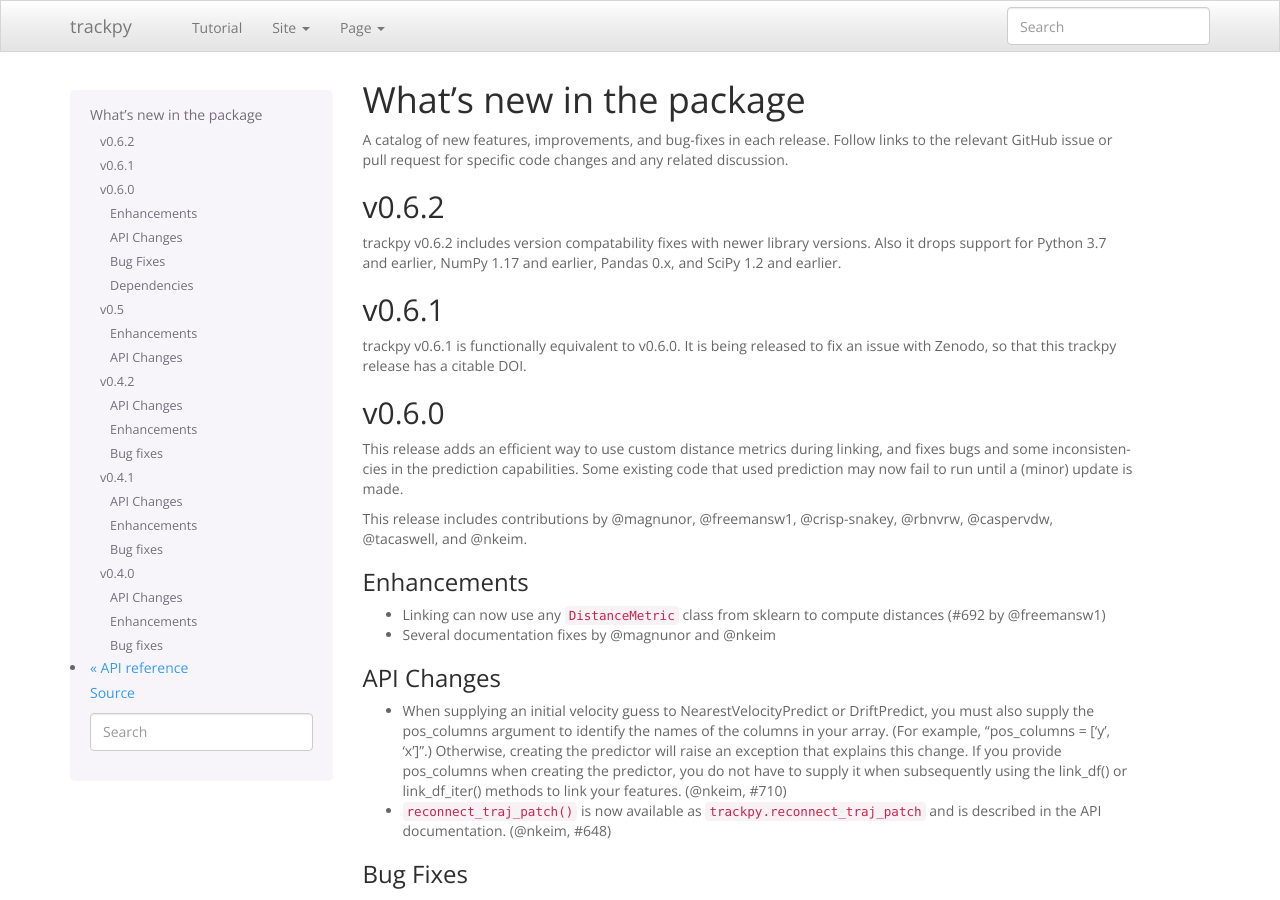
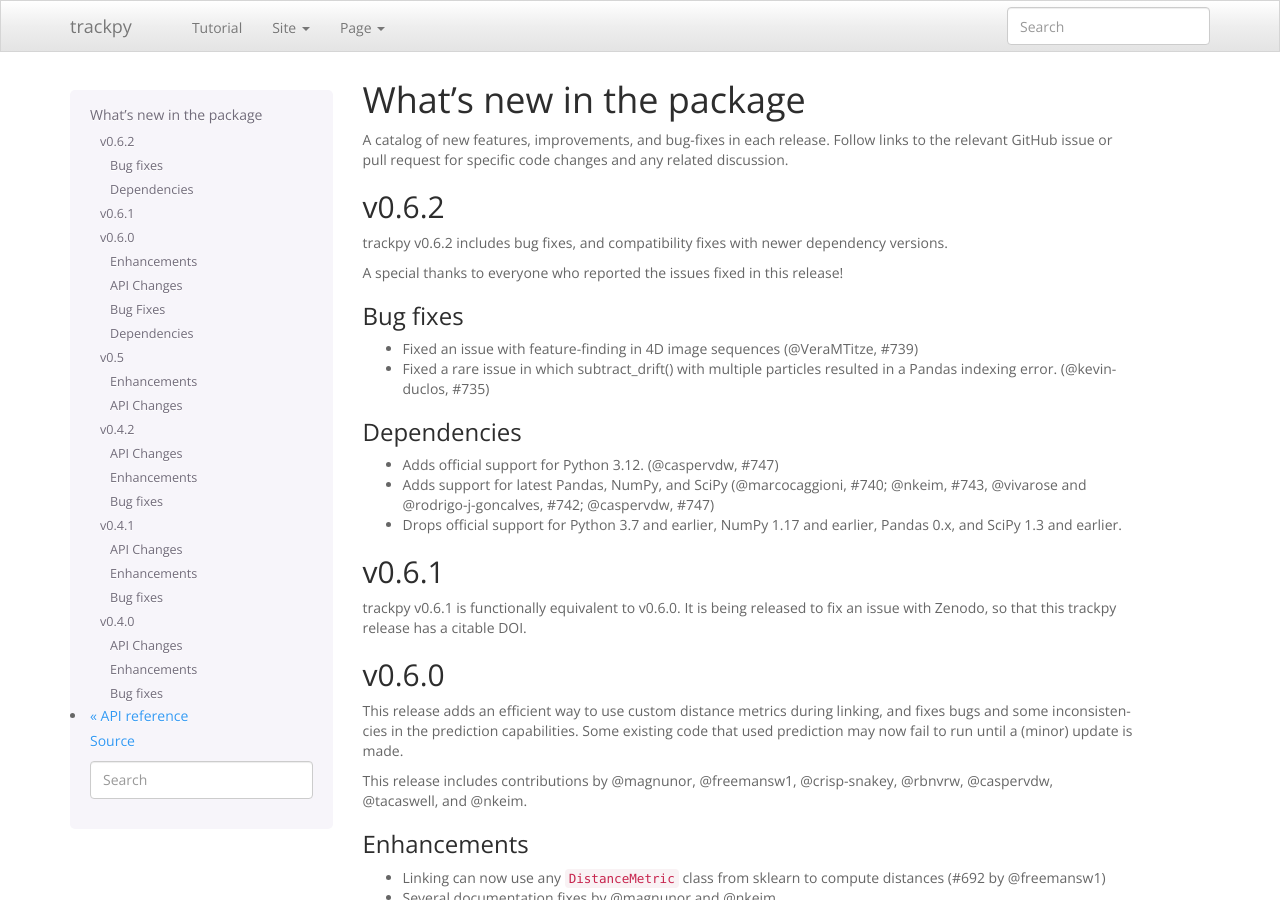
Before and after one commit to soft-matter/trackpy, a Sphinx documentation site: the page built from doc/whatsnew.rst, in a window 1280 px wide and 900 px high. Built offline with Sphinx 7.4.7, drawn with Linux system fonts in a browser that asks for light colours; pages that are not in the unit, such as notebooks, are missing from menus; the version number could not be read and is left out.

Commit message:
RLS: Release notes for 0.6.2 (#749)

```diff
--- a/doc/releases/v0.6.txt
+++ b/doc/releases/v0.6.txt
@@ -1,9 +1,24 @@
 v0.6.2
 ------
 
-trackpy v0.6.2 includes version compatability fixes with newer library versions.
-Also it drops support for Python 3.7 and earlier, NumPy 1.17 and earlier, Pandas 0.x,
-and SciPy 1.2 and earlier.
+trackpy v0.6.2 includes bug fixes, and compatibility fixes with newer
+dependency versions.
+
+A special thanks to everyone who reported the issues fixed in this release!
+
+Bug fixes
+~~~~~~~~~
+- Fixed an issue with feature-finding in 4D image sequences (@VeraMTitze, #739)
+- Fixed a rare issue in which subtract_drift() with multiple particles
+  resulted in a Pandas indexing error. (@kevin-duclos, #735)
+
+Dependencies
+~~~~~~~~~~~~
+- Adds official support for Python 3.12. (@caspervdw, #747)
+- Adds support for latest Pandas, NumPy, and SciPy (@marcocaggioni, #740;
+  @nkeim, #743, @vivarose and @rodrigo-j-goncalves, #742; @caspervdw, #747)
+- Drops official support for Python 3.7 and earlier, NumPy 1.17 and earlier,
+  Pandas 0.x, and SciPy 1.3 and earlier.
 
 
 v0.6.1
```
